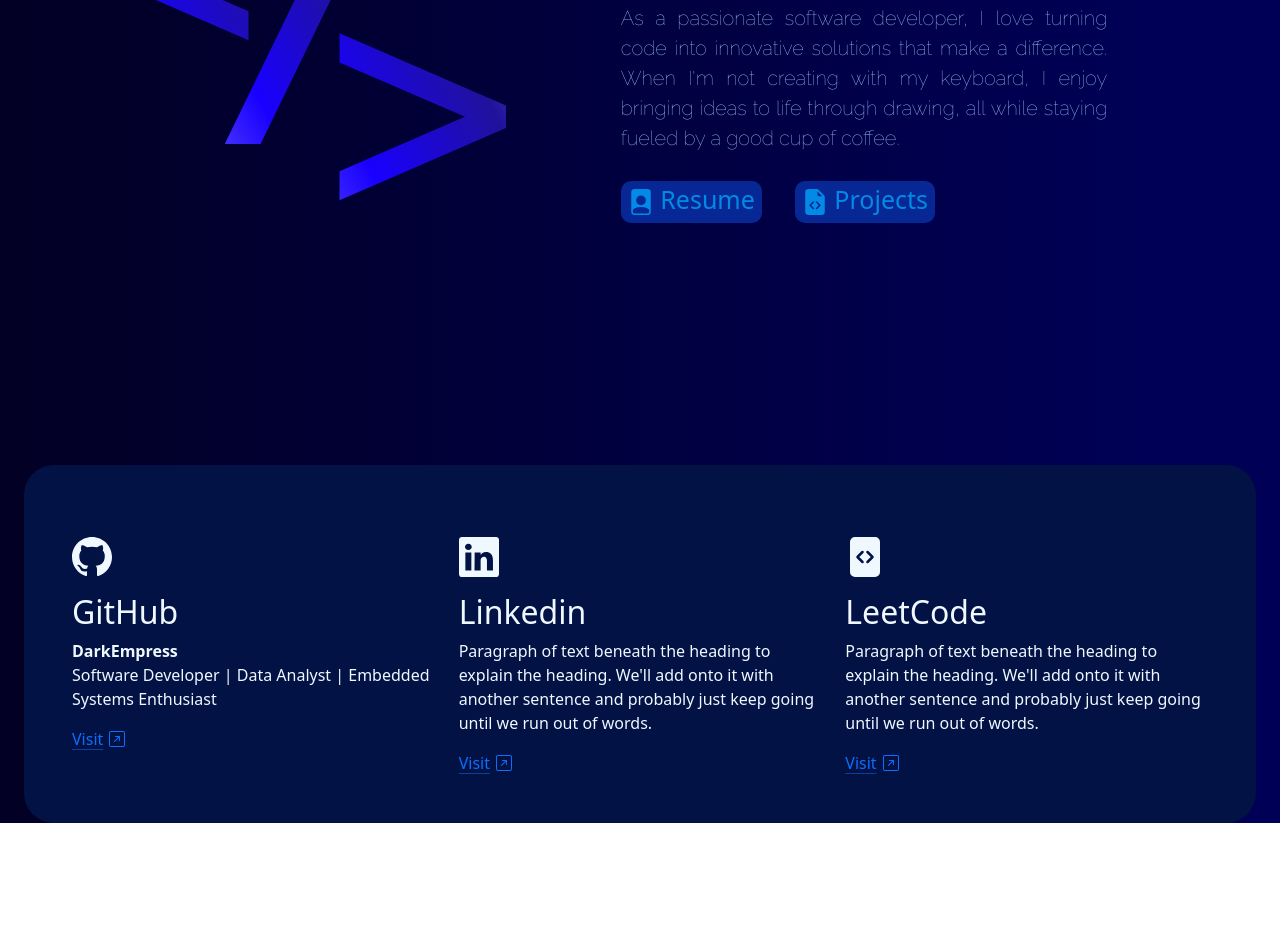
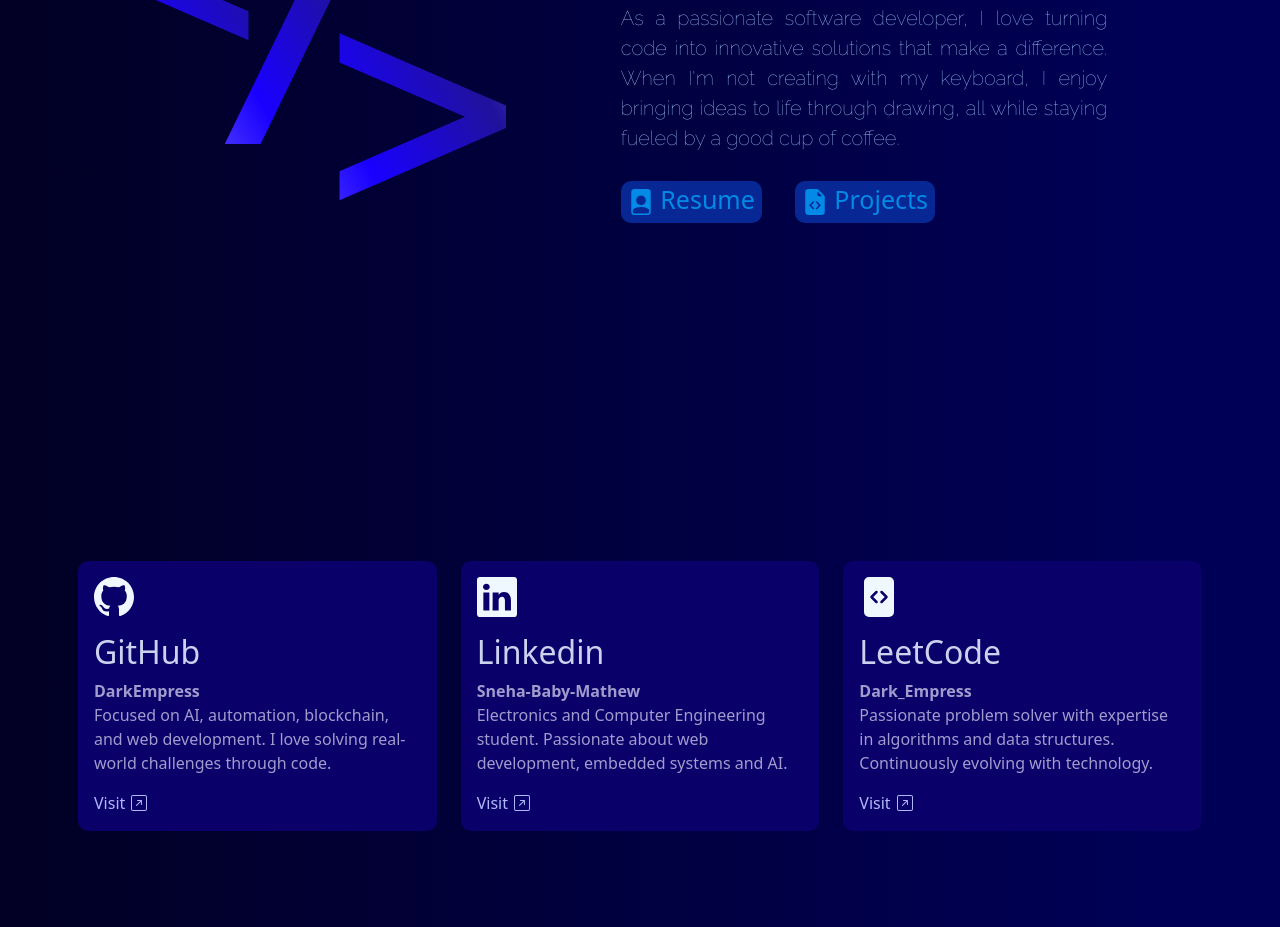
Before and after one commit to DarkEmpress/My-Portfolio-Website, a plain HTML site: page index.html in a window 1280 px wide. Shown: the part 335-1262 px from the top of the page. Before the commit the page ends 1158 px from the top, so only its background shows below. Drawn offline with nearby package versions, Linux system fonts and the light colour scheme.

Commit message:
linkss added

```diff
--- a/index.html
+++ b/index.html
@@ -48,57 +48,68 @@
     </div>
 
     <!-- techo links -->
-<div class="links_to_techo mx-4 my-4">
-    <div class="row g-4 py-5 px-5 row-cols-1 row-cols-lg-3">
-        <div class="feature col">
-          <div class="feature-icon d-inline-flex align-items-center justify-content-center fs-2 mb-3">
+    <div class="container px-2 py-5" id="featured-3">
+      <div class="row g-4 py-5 row-cols-1 row-cols-lg-3 social">
+        <div class="feat">
+          <div class="feature col px-3 py-3">
+          <div class="feature-icon d-inline-flex align-items-center justify-content-center  fs-2 mb-3">
             <svg xmlns="http://www.w3.org/2000/svg" width="40" height="40" fill="currentColor" class="bi bi-github" viewBox="0 0 16 16">
-                <path d="M8 0C3.58 0 0 3.58 0 8c0 3.54 2.29 6.53 5.47 7.59.4.07.55-.17.55-.38 0-.19-.01-.82-.01-1.49-2.01.37-2.53-.49-2.69-.94-.09-.23-.48-.94-.82-1.13-.28-.15-.68-.52-.01-.53.63-.01 1.08.58 1.23.82.72 1.21 1.87.87 2.33.66.07-.52.28-.87.51-1.07-1.78-.2-3.64-.89-3.64-3.95 0-.87.31-1.59.82-2.15-.08-.2-.36-1.02.08-2.12 0 0 .67-.21 2.2.82.64-.18 1.32-.27 2-.27s1.36.09 2 .27c1.53-1.04 2.2-.82 2.2-.82.44 1.1.16 1.92.08 2.12.51.56.82 1.27.82 2.15 0 3.07-1.87 3.75-3.65 3.95.29.25.54.73.54 1.48 0 1.07-.01 1.93-.01 2.2 0 .21.15.46.55.38A8.01 8.01 0 0 0 16 8c0-4.42-3.58-8-8-8"/>
-              </svg>
+              <path d="M8 0C3.58 0 0 3.58 0 8c0 3.54 2.29 6.53 5.47 7.59.4.07.55-.17.55-.38 0-.19-.01-.82-.01-1.49-2.01.37-2.53-.49-2.69-.94-.09-.23-.48-.94-.82-1.13-.28-.15-.68-.52-.01-.53.63-.01 1.08.58 1.23.82.72 1.21 1.87.87 2.33.66.07-.52.28-.87.51-1.07-1.78-.2-3.64-.89-3.64-3.95 0-.87.31-1.59.82-2.15-.08-.2-.36-1.02.08-2.12 0 0 .67-.21 2.2.82.64-.18 1.32-.27 2-.27s1.36.09 2 .27c1.53-1.04 2.2-.82 2.2-.82.44 1.1.16 1.92.08 2.12.51.56.82 1.27.82 2.15 0 3.07-1.87 3.75-3.65 3.95.29.25.54.73.54 1.48 0 1.07-.01 1.93-.01 2.2 0 .21.15.46.55.38A8.01 8.01 0 0 0 16 8c0-4.42-3.58-8-8-8"/>
+            </svg>
           </div>
           <h3 class="fs-2 ">GitHub</h3>
           <p><b>DarkEmpress</b><br>
-            Software Developer | Data Analyst | Embedded Systems Enthusiast</p>
-          <a href="#" class="icon-link">
+            Focused on AI, automation, blockchain, and web development. I love solving real-world challenges through code.</p>
+          <a href="https://github.com/DarkEmpress" class="icon-link">
             Visit
             <svg xmlns="http://www.w3.org/2000/svg" width="16" height="16" fill="currentColor" class="bi bi-arrow-up-right-square" viewBox="0 0 16 16">
-                <path fill-rule="evenodd" d="M15 2a1 1 0 0 0-1-1H2a1 1 0 0 0-1 1v12a1 1 0 0 0 1 1h12a1 1 0 0 0 1-1zM0 2a2 2 0 0 1 2-2h12a2 2 0 0 1 2 2v12a2 2 0 0 1-2 2H2a2 2 0 0 1-2-2zm5.854 8.803a.5.5 0 1 1-.708-.707L9.243 6H6.475a.5.5 0 1 1 0-1h3.975a.5.5 0 0 1 .5.5v3.975a.5.5 0 1 1-1 0V6.707z"/>
-              </svg>
-
+              <path fill-rule="evenodd" d="M15 2a1 1 0 0 0-1-1H2a1 1 0 0 0-1 1v12a1 1 0 0 0 1 1h12a1 1 0 0 0 1-1zM0 2a2 2 0 0 1 2-2h12a2 2 0 0 1 2 2v12a2 2 0 0 1-2 2H2a2 2 0 0 1-2-2zm5.854 8.803a.5.5 0 1 1-.708-.707L9.243 6H6.475a.5.5 0 1 1 0-1h3.975a.5.5 0 0 1 .5.5v3.975a.5.5 0 1 1-1 0V6.707z"/>
+            </svg>
           </a>
         </div>
-        <div class="feature col">
-          <div class="feature-icon d-inline-flex align-items-center justify-content-center fs-2 mb-3">
-            <svg xmlns="http://www.w3.org/2000/svg" width="40" height="40" fill="currentColor" class="bi bi-linkedin" viewBox="0 0 16 16">
-                <path d="M0 1.146C0 .513.526 0 1.175 0h13.65C15.474 0 16 .513 16 1.146v13.708c0 .633-.526 1.146-1.175 1.146H1.175C.526 16 0 15.487 0 14.854zm4.943 12.248V6.169H2.542v7.225zm-1.2-8.212c.837 0 1.358-.554 1.358-1.248-.015-.709-.52-1.248-1.342-1.248S2.4 3.226 2.4 3.934c0 .694.521 1.248 1.327 1.248zm4.908 8.212V9.359c0-.216.016-.432.08-.586.173-.431.568-.878 1.232-.878.869 0 1.216.662 1.216 1.634v3.865h2.401V9.25c0-2.22-1.184-3.252-2.764-3.252-1.274 0-1.845.7-2.165 1.193v.025h-.016l.016-.025V6.169h-2.4c.03.678 0 7.225 0 7.225z"/>
+        </div>
+
+        <div class="feat">
+          <div class="feature col px-3 py-3">
+          <div class="feature-icon d-inline-flex align-items-center justify-content-center  fs-2 mb-3">
+              <svg xmlns="http://www.w3.org/2000/svg" width="40" height="40" fill="currentColor" class="bi bi-linkedin" viewBox="0 0 16 16">
+                  <path d="M0 1.146C0 .513.526 0 1.175 0h13.65C15.474 0 16 .513 16 1.146v13.708c0 .633-.526 1.146-1.175 1.146H1.175C.526 16 0 15.487 0 14.854zm4.943 12.248V6.169H2.542v7.225zm-1.2-8.212c.837 0 1.358-.554 1.358-1.248-.015-.709-.52-1.248-1.342-1.248S2.4 3.226 2.4 3.934c0 .694.521 1.248 1.327 1.248zm4.908 8.212V9.359c0-.216.016-.432.08-.586.173-.431.568-.878 1.232-.878.869 0 1.216.662 1.216 1.634v3.865h2.401V9.25c0-2.22-1.184-3.252-2.764-3.252-1.274 0-1.845.7-2.165 1.193v.025h-.016l.016-.025V6.169h-2.4c.03.678 0 7.225 0 7.225z"/>
               </svg>
           </div>
           <h3 class="fs-2 ">Linkedin</h3>
-          <p>Paragraph of text beneath the heading to explain the heading. We'll add onto it with another sentence and probably just keep going until we run out of words.</p>
-          <a href="#" class="icon-link">
-           Visit
-           <svg xmlns="http://www.w3.org/2000/svg" width="16" height="16" fill="currentColor" class="bi bi-arrow-up-right-square" viewBox="0 0 16 16">
-            <path fill-rule="evenodd" d="M15 2a1 1 0 0 0-1-1H2a1 1 0 0 0-1 1v12a1 1 0 0 0 1 1h12a1 1 0 0 0 1-1zM0 2a2 2 0 0 1 2-2h12a2 2 0 0 1 2 2v12a2 2 0 0 1-2 2H2a2 2 0 0 1-2-2zm5.854 8.803a.5.5 0 1 1-.708-.707L9.243 6H6.475a.5.5 0 1 1 0-1h3.975a.5.5 0 0 1 .5.5v3.975a.5.5 0 1 1-1 0V6.707z"/>
-          </svg>
+          <p><b>Sneha-Baby-Mathew</b><br>
+            Electronics and Computer Engineering student. Passionate about web development, embedded systems and AI.</p>
+          <a href="https://www.linkedin.com/in/sneha-baby-mathew-219576229/" class="icon-link">
+            Visit
+            <svg xmlns="http://www.w3.org/2000/svg" width="16" height="16" fill="currentColor" class="bi bi-arrow-up-right-square" viewBox="0 0 16 16">
+              <path fill-rule="evenodd" d="M15 2a1 1 0 0 0-1-1H2a1 1 0 0 0-1 1v12a1 1 0 0 0 1 1h12a1 1 0 0 0 1-1zM0 2a2 2 0 0 1 2-2h12a2 2 0 0 1 2 2v12a2 2 0 0 1-2 2H2a2 2 0 0 1-2-2zm5.854 8.803a.5.5 0 1 1-.708-.707L9.243 6H6.475a.5.5 0 1 1 0-1h3.975a.5.5 0 0 1 .5.5v3.975a.5.5 0 1 1-1 0V6.707z"/>
+            </svg>
           </a>
         </div>
-        <div class="feature col">
+        </div>
+
+        <div class="feat">
+          <div class="feature col px-3 py-3">
           <div class="feature-icon d-inline-flex align-items-center justify-content-center  fs-2 mb-3">
             <svg xmlns="http://www.w3.org/2000/svg" width="40" height="40" fill="currentColor" class="bi bi-file-code-fill" viewBox="0 0 16 16">
-                <path d="M12 0H4a2 2 0 0 0-2 2v12a2 2 0 0 0 2 2h8a2 2 0 0 0 2-2V2a2 2 0 0 0-2-2M6.646 5.646a.5.5 0 1 1 .708.708L5.707 8l1.647 1.646a.5.5 0 0 1-.708.708l-2-2a.5.5 0 0 1 0-.708zm2.708 0 2 2a.5.5 0 0 1 0 .708l-2 2a.5.5 0 0 1-.708-.708L10.293 8 8.646 6.354a.5.5 0 1 1 .708-.708"/>
-              </svg>
+              <path d="M12 0H4a2 2 0 0 0-2 2v12a2 2 0 0 0 2 2h8a2 2 0 0 0 2-2V2a2 2 0 0 0-2-2M6.646 5.646a.5.5 0 1 1 .708.708L5.707 8l1.647 1.646a.5.5 0 0 1-.708.708l-2-2a.5.5 0 0 1 0-.708zm2.708 0 2 2a.5.5 0 0 1 0 .708l-2 2a.5.5 0 0 1-.708-.708L10.293 8 8.646 6.354a.5.5 0 1 1 .708-.708"/>
+            </svg>
           </div>
-          <h3 class="fs-2">LeetCode</h3>
-          <p>Paragraph of text beneath the heading to explain the heading. We'll add onto it with another sentence and probably just keep going until we run out of words.</p>
-          <a href="#" class="icon-link">
+          <h3 class="fs-2 ">LeetCode</h3>
+          <p><b>Dark_Empress</b><br>
+            Passionate problem solver with expertise in algorithms and data structures. Continuously evolving with technology.
+            </p>
+          <a href="https://leetcode.com/u/Dark_Empress/" class="icon-link">
             Visit
             <svg xmlns="http://www.w3.org/2000/svg" width="16" height="16" fill="currentColor" class="bi bi-arrow-up-right-square" viewBox="0 0 16 16">
-                <path fill-rule="evenodd" d="M15 2a1 1 0 0 0-1-1H2a1 1 0 0 0-1 1v12a1 1 0 0 0 1 1h12a1 1 0 0 0 1-1zM0 2a2 2 0 0 1 2-2h12a2 2 0 0 1 2 2v12a2 2 0 0 1-2 2H2a2 2 0 0 1-2-2zm5.854 8.803a.5.5 0 1 1-.708-.707L9.243 6H6.475a.5.5 0 1 1 0-1h3.975a.5.5 0 0 1 .5.5v3.975a.5.5 0 1 1-1 0V6.707z"/>
-              </svg>
+              <path fill-rule="evenodd" d="M15 2a1 1 0 0 0-1-1H2a1 1 0 0 0-1 1v12a1 1 0 0 0 1 1h12a1 1 0 0 0 1-1zM0 2a2 2 0 0 1 2-2h12a2 2 0 0 1 2 2v12a2 2 0 0 1-2 2H2a2 2 0 0 1-2-2zm5.854 8.803a.5.5 0 1 1-.708-.707L9.243 6H6.475a.5.5 0 1 1 0-1h3.975a.5.5 0 0 1 .5.5v3.975a.5.5 0 1 1-1 0V6.707z"/>
+            </svg>
           </a>
         </div>
+        </div>
+
       </div>
-</div>
+    </div>
 
 </body>
 </html>
--- a/style.css
+++ b/style.css
@@ -88,7 +88,6 @@
 }
 body{
     color: aliceblue;
-    height: 100vh;
     background: rgb(2,0,36);
     background: linear-gradient(90deg, rgba(2,0,36,1) 0%, rgb(0, 0, 86) 90% );
 }
@@ -104,9 +103,19 @@ button{
     border-radius: 10px;
     padding: 0 7px 5px 7px;
 }
-.links_to_techo{
-    width: fit-content;
-    position: relative;
-    background-color: #021245;
-    border-radius: 30px;
+
+a{
+    text-decoration: none;
+    color: #afb9fa;
 }
+
+.feat> div{
+    background-color: #090069;
+    border-radius: 10px;
+}
+.feat> div>h3{
+    color: #cad2ed;
+}
+.feat> div> p{
+    color: #a19ccd;
+}
```
Also changed, not shown: data.txt (added).
